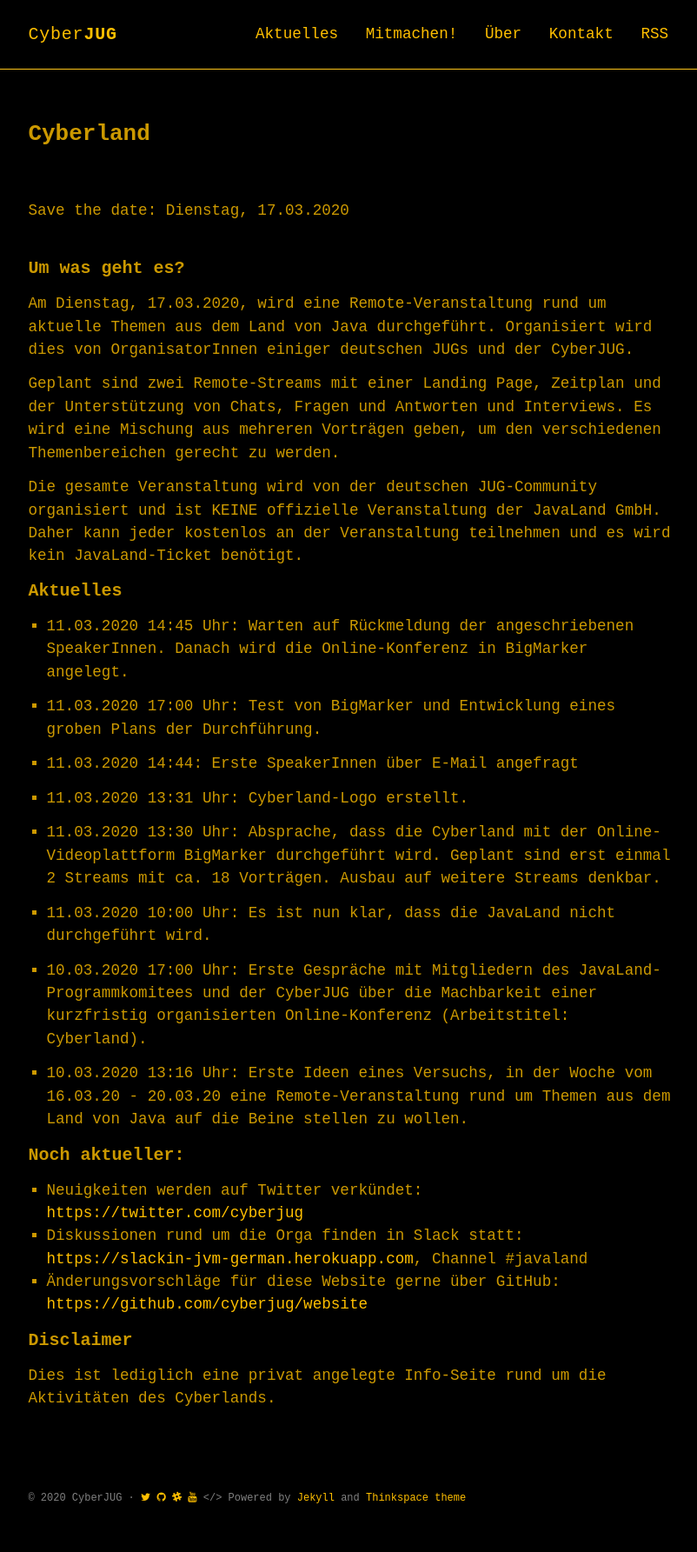
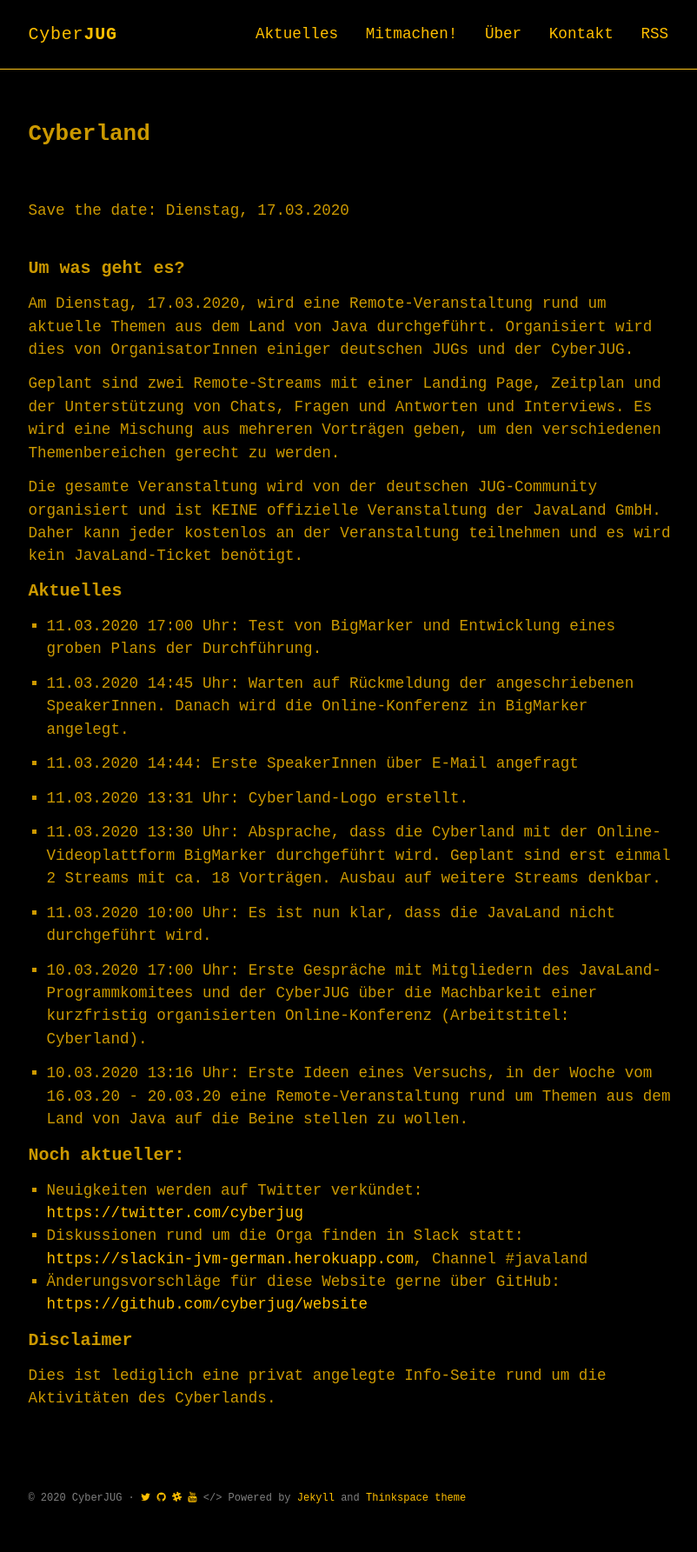
Before and after one commit to cyberjug/website, a Jekyll site: the page built from docs/cyberland.md, in a window 1280 px wide. Shown: the whole page at 87% size, without its empty margins (234-1036 px from the left). Built offline with Jekyll 4.4.1, drawn with Linux system fonts in a browser that asks for light colours; some web fonts are replaced.

Commit message:
fix order

```diff
--- a/docs/cyberland.md
+++ b/docs/cyberland.md
@@ -22,9 +22,9 @@ Daher kann jeder kostenlos an der Veranstaltung teilnehmen und es wird kein Java
 
 ### Aktuelles
 
+* 11.03.2020 17:00 Uhr: Test von BigMarker und Entwicklung eines groben Plans der Durchführung.
+
 * 11.03.2020 14:45 Uhr: Warten auf Rückmeldung der angeschriebenen SpeakerInnen. Danach wird die Online-Konferenz in BigMarker angelegt.
-
-* 11.03.2020 17:00 Uhr: Test von BigMarker und Entwicklung eines groben Plans der Durchführung.
 
 * 11.03.2020 14:44: Erste SpeakerInnen über E-Mail angefragt
 
```
